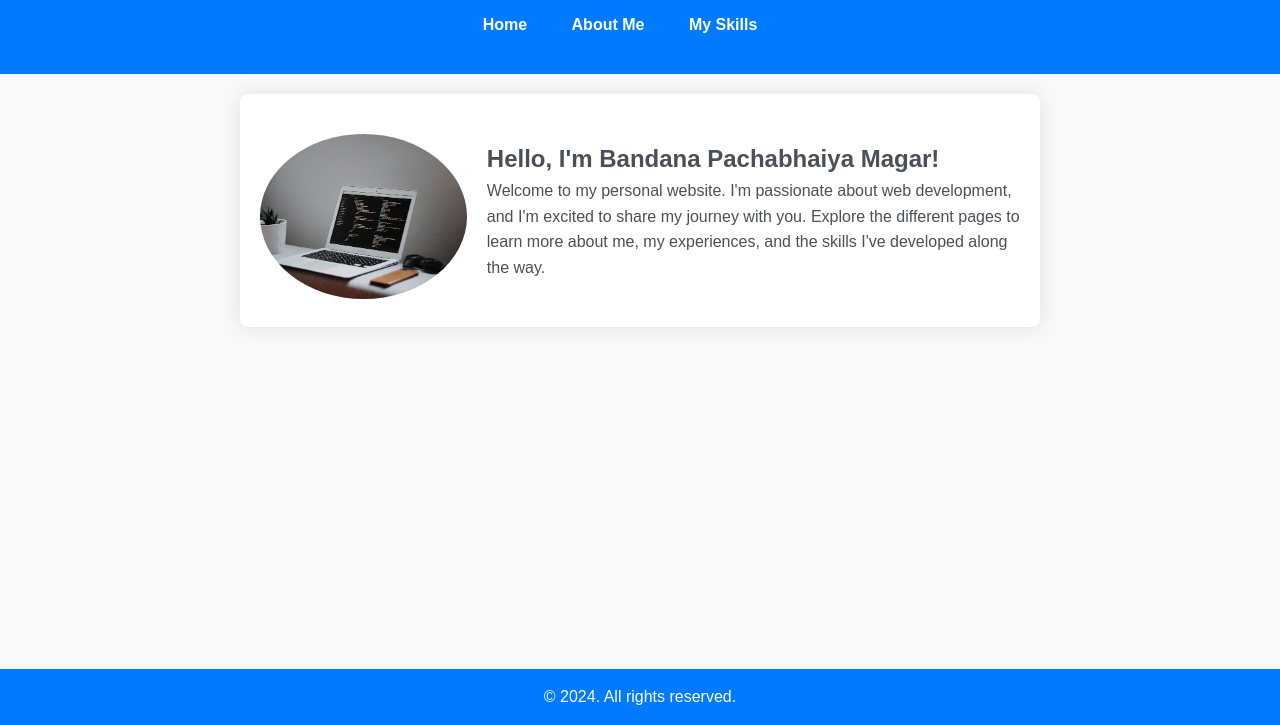
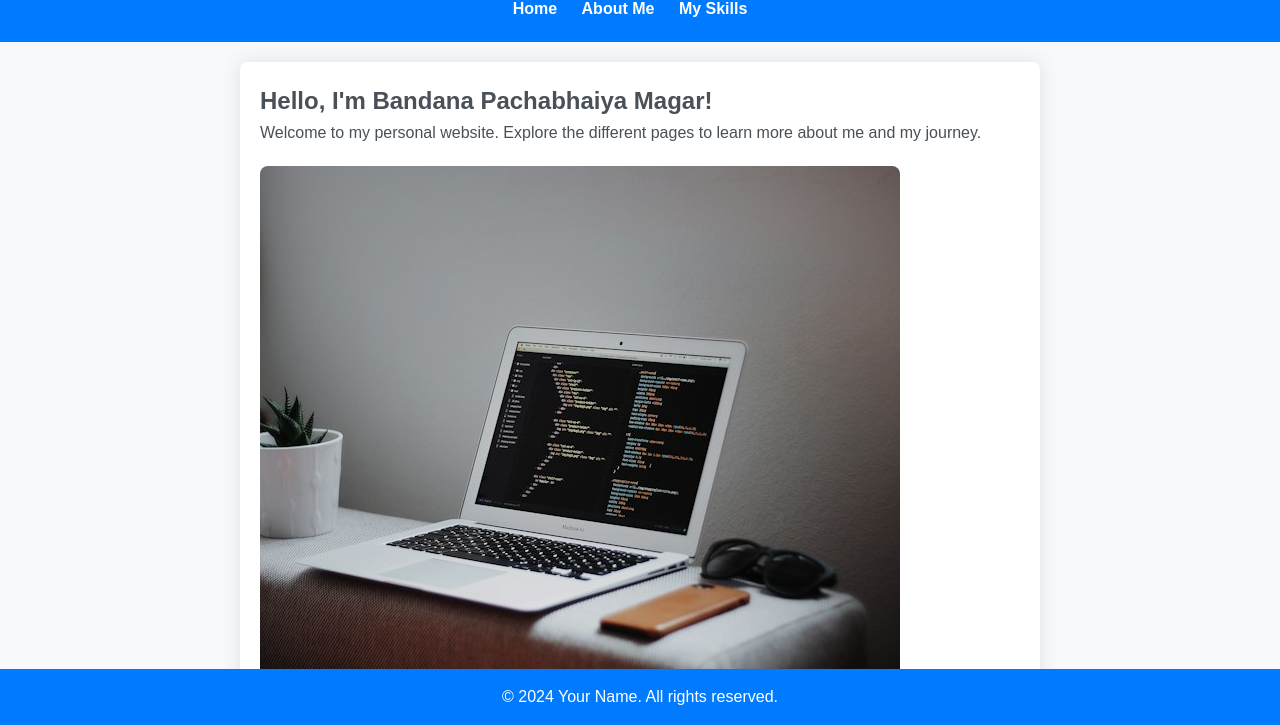
Before and after one commit to bandanapm/FrontendClassAssignment, a plain HTML site: page index.html in a window 1280 px wide. Shown: the part 75-800 px from the top of the page. Drawn offline with Linux system fonts and the light colour scheme.

Commit message:
nothing change just trying

```diff
--- a/index.html
+++ b/index.html
@@ -21,21 +21,13 @@
     </header>
 
     <section>
-
-        <div class="profile">
-            <div>
-                <img src="pp.jpg" alt="Bandana's Profile Picture">
-            </div>
-            <div class="profile-right">
-                <h2>Hello, I'm Bandana Pachabhaiya Magar!</h2>
-                <p>Welcome to my personal website. I'm passionate about web development, and I'm excited to share my journey with you. Explore the different pages to learn more about me, my experiences, and the skills I've developed along the way.</p>
-            </div>
-
-        </div>
+        <h2>Hello, I'm Bandana Pachabhaiya Magar!</h2>
+        <p>Welcome to my personal website. Explore the different pages to learn more about me and my journey.</p>
+        <img src="pp.jpg" alt="Bandana's Profile Picture">
     </section>
 
     <footer>
-        <p>&copy; 2024. All rights reserved.</p>
+        <p>&copy; 2024 Your Name. All rights reserved.</p>
     </footer>
 </body>
 
--- a/style.css
+++ b/style.css
@@ -19,20 +19,16 @@ td {
 
 body {
     font-family: 'Arial', sans-serif;
-    background-color: #f8f9fa;
-    color: #495057;
+    background-color: #f8f9fa; /* Light gray background */
+    color: #495057; /* Dark gray text */
     line-height: 1.6;
 }
 
 header {
-    background-color: #007bff;
+    background-color: #007bff; /* Primary blue color */
     color: #fff;
     padding: 20px;
     text-align: center;
-}
-
-nav {
-    margin: 1rem 0;
 }
 
 nav ul {
@@ -41,7 +37,7 @@ nav ul {
 
 nav ul li {
     display: inline-block;
-    margin-right: 40px;
+    margin-right: 20px;
 }
 
 nav a {
@@ -60,21 +56,11 @@ section {
     box-shadow: 0 0 20px rgba(0, 0, 0, 0.1);
 }
 
-.profile {
-    display: flex;
-    flex-direction: row;
-    align-items: center;
-}
-
-.profile-right {
-    padding-left: 20px;
-}
-
 img {
     max-width: 100%;
     height: auto;
+    border-radius: 8px;
     margin-top: 20px;
-    border-radius: 50%;
 }
 
 table {
@@ -118,12 +104,4 @@ footer {
     section {
         padding: 15px;
     }
-
-    img {
-        width: auto;
-    }
-
-    .profile {
-        flex-direction: column;
-    }
 }
```
